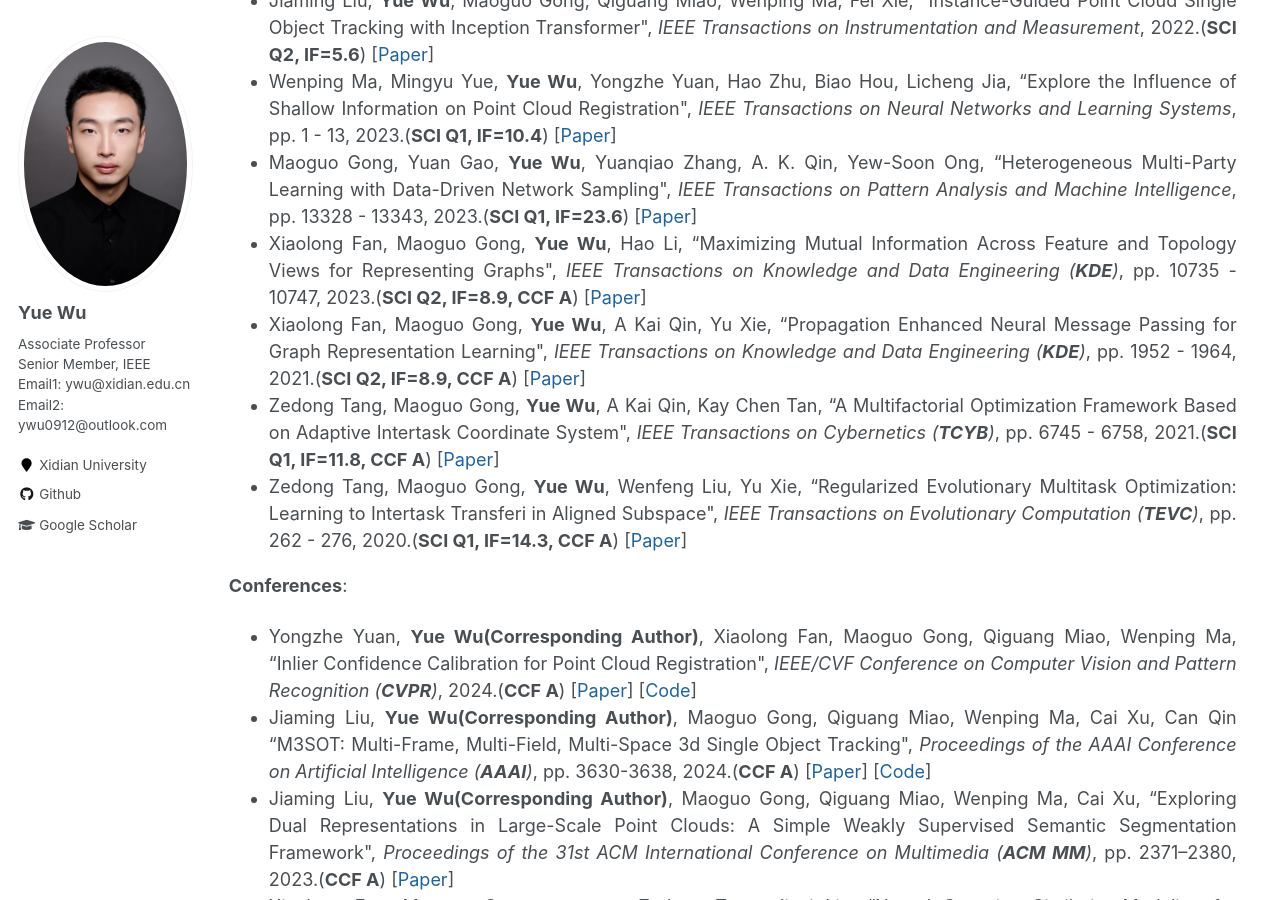
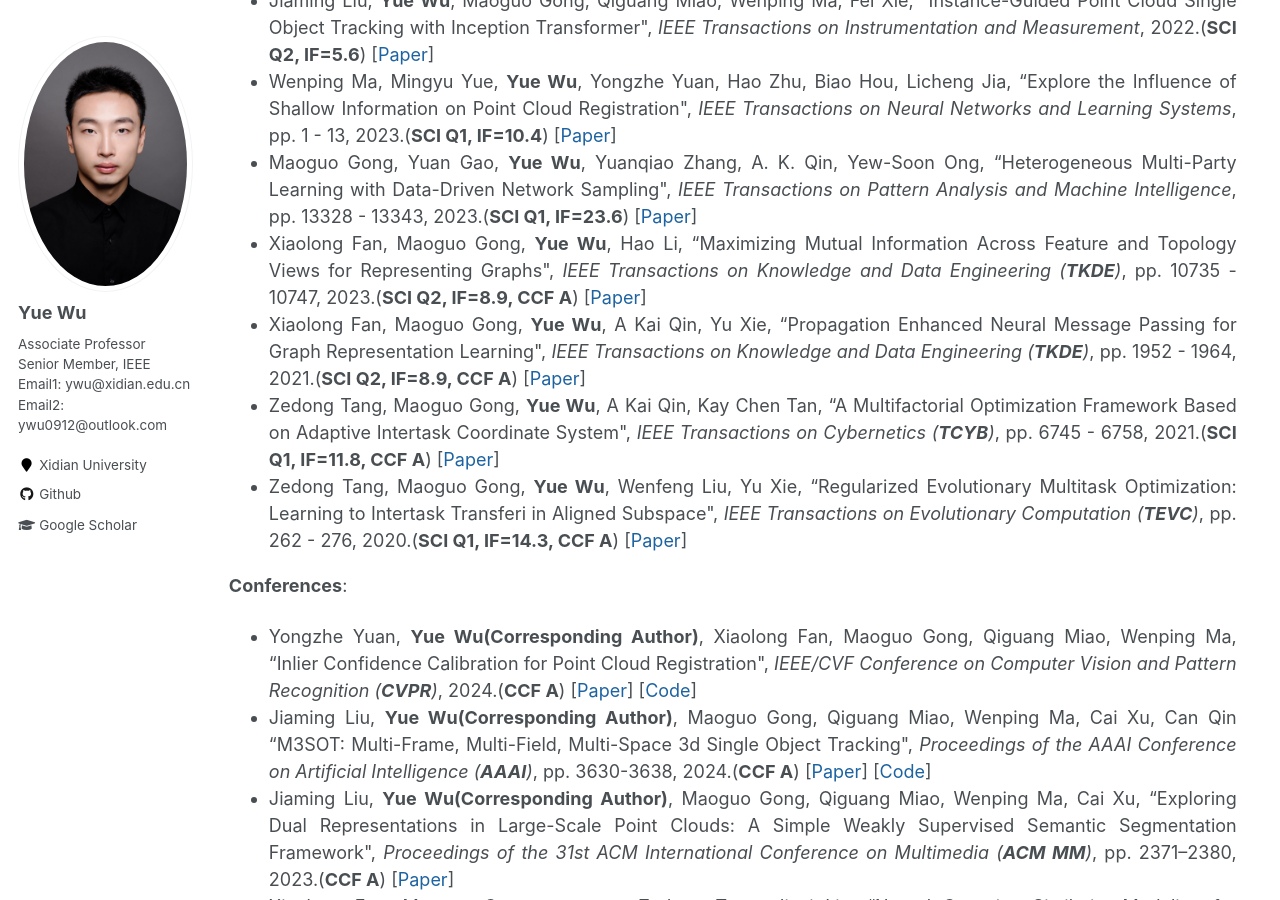
Before and after one commit to ywuchina/ywuchina.github.io, a Jekyll site: the page built from _pages/home.md, in a window 1280 px wide and 900 px high, scrolled down 3906 px. Built offline with Jekyll 4.4.1, drawn with Linux system fonts in a browser that asks for light colours.

Commit message:
Update paper.html

```diff
--- a/_includes/paper.html
+++ b/_includes/paper.html
@@ -208,7 +208,7 @@ Jiaming Liu, <b>Yue Wu(Corresponding Author)</b>, Maoguo Gong, Zhixiao Liu, Qigu
   <span>
     Xiaolong Fan, Maoguo Gong, <b>Yue Wu</b>, Hao Li,
   “Maximizing Mutual Information Across Feature and Topology Views for Representing Graphs",
-  <i>IEEE Transactions on Knowledge and Data Engineering (<b>KDE</b>)</i>, pp. 10735 - 10747, 2023.(<b>SCI Q2, IF=8.9, CCF A</b>)
+  <i>IEEE Transactions on Knowledge and Data Engineering (<b>TKDE</b>)</i>, pp. 10735 - 10747, 2023.(<b>SCI Q2, IF=8.9, CCF A</b>)
   [<a href= "https://ieeexplore.ieee.org/abstract/document/10093032" target="_blank">Paper</a>]
   </span>
   </li>
@@ -219,7 +219,7 @@ Jiaming Liu, <b>Yue Wu(Corresponding Author)</b>, Maoguo Gong, Zhixiao Liu, Qigu
   <span>
     Xiaolong Fan, Maoguo Gong, <b>Yue Wu</b>, A Kai Qin, Yu Xie,
   “Propagation Enhanced Neural Message Passing for Graph Representation Learning",
-  <i>IEEE Transactions on Knowledge and Data Engineering (<b>KDE</b>)</i>, pp. 1952 - 1964, 2021.(<b>SCI Q2, IF=8.9, CCF A</b>)
+  <i>IEEE Transactions on Knowledge and Data Engineering (<b>TKDE</b>)</i>, pp. 1952 - 1964, 2021.(<b>SCI Q2, IF=8.9, CCF A</b>)
   [<a href= "https://ieeexplore.ieee.org/abstract/document/9508847" target="_blank">Paper</a>]
   </span>
   </li>
```
